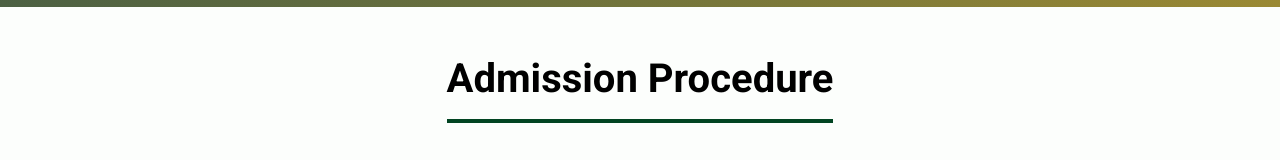
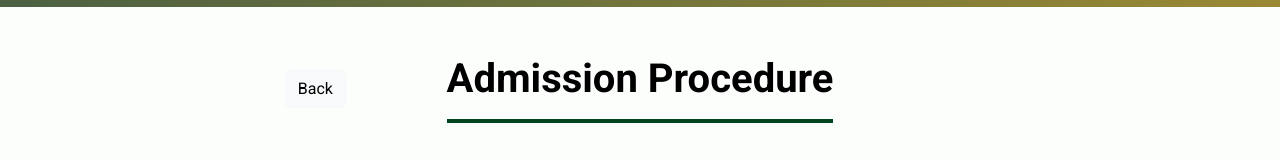
Before and after one commit to cd-mario/essu-admission-system, a Vue app in the folder app/: page /procedure in a window 1280 px wide. Shown: the part 202-362 px from the top of the page. Built offline with nearby package versions, Linux system fonts and the light colour scheme.

Commit message:
added a back button in procedure page

```diff
--- a/app/src/views/ProcedureView.vue
+++ b/app/src/views/ProcedureView.vue
@@ -2,6 +2,7 @@
   <div class="container p-5">
     <h1 class="title">Admission Procedure</h1>
     <div class="standards">
+      <RouterLink :to="{ name: 'Home' }" class="back"><button type="button" class="btn btn-light">Back</button></RouterLink>
       <h3 class="title-2">Online Admission Process</h3>
       <div class="card">
         <ul class="list-group list-group-flush">
@@ -28,7 +29,7 @@
       <div class="card">
         <ul class="list-group list-group-flush">
           <li class="list-group-item">
-            <span class="num-list">1.</span> The University accepts apAdplications from all high school graduates who meet the necessary qualifications and GPA requirements.
+            <span class="num-list">1.</span> The University accepts applications from all high school graduates who meet the necessary qualifications and GPA requirements.
           </li>
           <li class="list-group-item">
             <span class="num-list">2.</span> All prospective college students will be required to complete screening and testing.
@@ -104,4 +105,15 @@
   ul li:nth-child(even) {
     background-color: rgba(0, 0, 0, 0.1);
   }
+  a.back {
+    position: absolute;
+    left: 17.8rem;
+    text-decoration: underline;
+    font-size: 1.2rem;
+    top: 17rem;
+    color: black;
+    font-weight: 400;
+
+  }
+
 </style>
```
